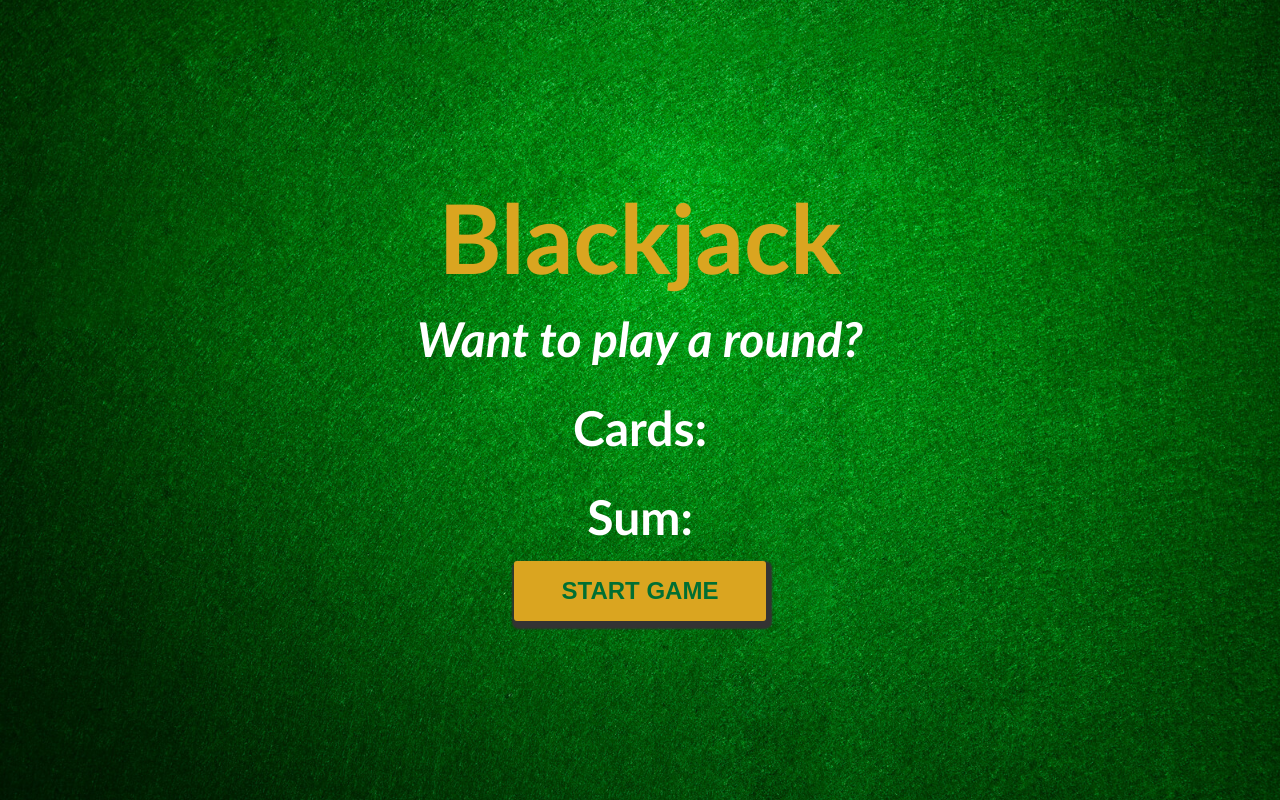
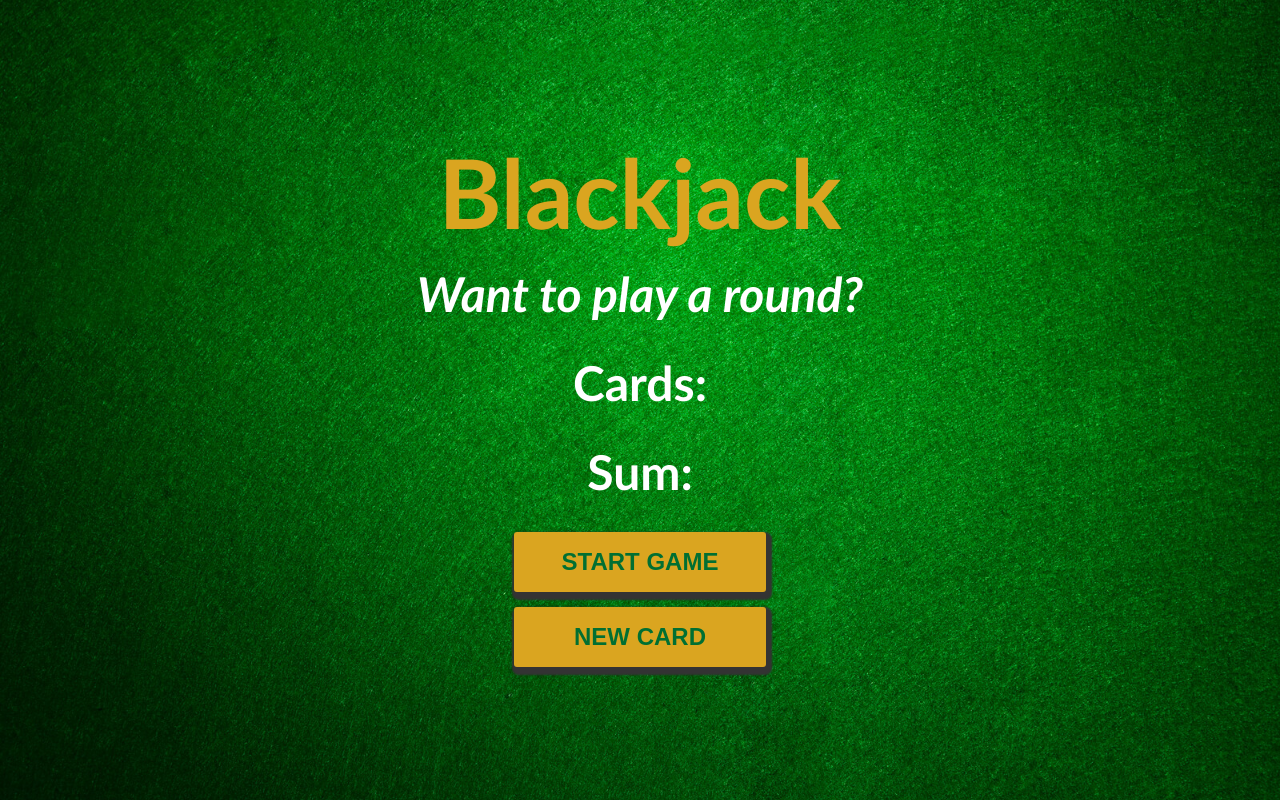
Before and after one commit to theanalytical-T/simple-blackjack, a plain HTML site: page Blackjack/dist/index.html in a window 1280 px wide. Drawn offline with Linux system fonts and the light colour scheme.

Commit message:
10/11/2021
Added another function and a card.

```diff
--- a/Blackjack/dist/app.js
+++ b/Blackjack/dist/app.js
@@ -11,6 +11,10 @@ let cardsEl = document.querySelector("#cards-el")
 // console.log(sum)
 
 function startGame() {
+    renderGame()
+}
+
+function renderGame() {
     sumEl.textContent = "Sum: " + sum
     cardsEl.textContent = "Cards: " + firstCard + " " + secondCard
 
@@ -32,6 +36,14 @@ function startGame() {
 
 }
 
+function newCard() {
+    console.log("Drawing a new card from the deck!")
+    // cardsEl.textContent = "Cards: " + firstCard + " " + secondCard + " " + card
+    let card = 3
+    sum += card
+    renderGame()
+}
+
 // let age = 22
 
 // if (age <= 20) {
--- a/Blackjack/dist/index.html
+++ b/Blackjack/dist/index.html
@@ -17,6 +17,7 @@
         <p id="sum-el">Sum: </p>
 
         <button onclick="startGame()">Start Game</button>
+        <button onclick="newCard()" id="newCard">New Card</button>
         <script src="app.js"></script>
     </body>
 
--- a/Blackjack/scss/main.scss
+++ b/Blackjack/scss/main.scss
@@ -39,9 +39,20 @@ button {
     border: none;
     border-radius: 3px;
     font-weight: bold;
+    margin-top: 1rem;
+
+    // &:active {
+
+    // }
 
     &:hover {
         color: white;
         cursor: pointer;
     }
 }
+
+#newCard {
+    margin-top: 15px;
+    padding: 1rem 3.75rem;
+    // display: none;
+}
```
Also changed, not shown: Blackjack/dist/css/main.css, Blackjack/scss/main.css, Blackjack/scss/main.min.css, 3 other files.
